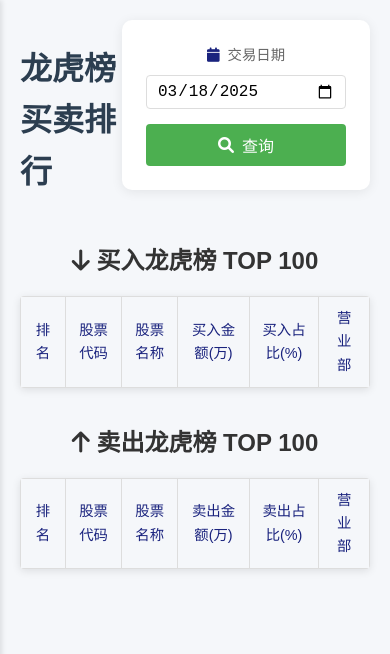
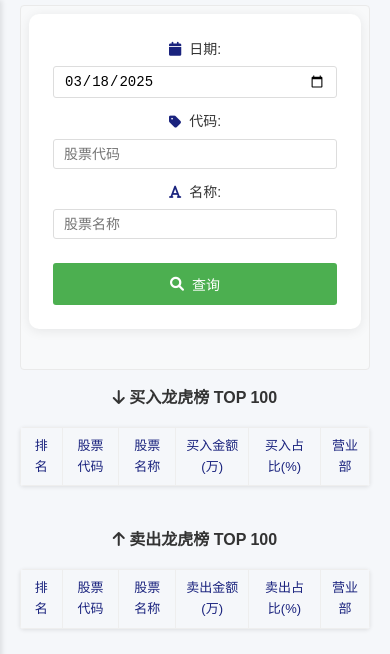
Before and after one commit to zhewenzhang/stock_research_platform, a plain HTML site: page static/top_traders.html in a window 390 px wide. Drawn offline with Linux system fonts and the light colour scheme; no server answers.

Commit message:
优化龙虎榜买卖排行页面：精简页面布局，优化筛选区域UI，增加自适应布局和更好的空间利用

```diff
--- a/static/top_traders.html
+++ b/static/top_traders.html
@@ -8,28 +8,54 @@
     <link rel="stylesheet" href="https://cdnjs.cloudflare.com/ajax/libs/font-awesome/6.0.0/css/all.min.css">
     <style>
         .page-header {
-            margin: 20px;
-            display: flex;
-            justify-content: space-between;
-            align-items: center;
+            margin: 5px 20px 10px 20px;
+            padding: 8px;
+            background-color: #f8f9fa;
+            border-radius: 4px;
+            border: 1px solid #eaeaea;
         }
 
         .filters {
             display: flex;
             align-items: center;
-            gap: 15px;
+            justify-content: space-between;
+            flex-wrap: wrap;
+            width: 100%;
+        }
+
+        .filters-left {
+            display: flex;
+            flex: 1;
+            gap: 12px;
+            flex-wrap: wrap;
         }
 
         .filter-group {
             display: flex;
             align-items: center;
-            gap: 8px;
+            gap: 6px;
+            flex: 1;
+            min-width: 180px;
+        }
+
+        .filter-group label {
+            white-space: nowrap;
+            font-size: 14px;
+            color: #333;
         }
 
         .filter-group input {
             padding: 6px 10px;
             border: 1px solid #ddd;
-            border-radius: 4px;
+            border-radius: 3px;
+            flex: 1;
+            min-width: 120px;
+            font-size: 14px;
+        }
+
+        .filter-group input:focus {
+            border-color: #4CAF50;
+            outline: none;
         }
 
         .search-btn {
@@ -37,8 +63,10 @@
             background-color: #4CAF50;
             color: white;
             border: none;
-            border-radius: 4px;
+            border-radius: 3px;
             cursor: pointer;
+            font-size: 14px;
+            min-width: 80px;
         }
 
         .search-btn:hover {
@@ -57,13 +85,14 @@
 
         .table-section h2 {
             text-align: center;
-            margin-bottom: 15px;
+            margin: 5px 0 10px 0;
+            font-size: 16px;
             color: #333;
         }
 
         .table-container {
             overflow-x: auto;
-            box-shadow: 0 2px 8px rgba(0,0,0,0.1);
+            box-shadow: 0 1px 4px rgba(0,0,0,0.1);
             border-radius: 4px;
             background-color: white;
         }
@@ -74,19 +103,24 @@
         }
 
         th, td {
-            padding: 10px 12px;
-            border: 1px solid #ddd;
+            padding: 8px 10px;
+            border: 1px solid #eee;
         }
 
         th {
             background-color: #f5f7fa;
             text-align: center;
             font-weight: 500;
+            font-size: 13px;
+        }
+
+        td {
+            font-size: 13px;
         }
 
         td:first-child {
             text-align: center;
-            width: 60px;
+            width: 50px;
         }
 
         td:nth-child(2), td:nth-child(3), td:nth-child(6) {
@@ -114,6 +148,17 @@
                 flex-direction: column;
             }
         }
+
+        @media (max-width: 768px) {
+            .filter-group {
+                min-width: 100%;
+            }
+
+            .search-btn {
+                margin-top: 8px;
+                width: 100%;
+            }
+        }
     </style>
 </head>
 <body>
@@ -121,11 +166,20 @@
 
     <div class="main-content" id="main-content">
         <div class="page-header">
-            <h1>龙虎榜买卖排行</h1>
             <div class="filters">
-                <div class="filter-group">
-                    <label><i class="fas fa-calendar"></i> 交易日期</label>
-                    <input type="date" id="dateInput">
+                <div class="filters-left">
+                    <div class="filter-group">
+                        <label><i class="fas fa-calendar"></i> 日期:</label>
+                        <input type="date" id="dateInput">
+                    </div>
+                    <div class="filter-group">
+                        <label><i class="fas fa-tag"></i> 代码:</label>
+                        <input type="text" id="stockCodeInput" placeholder="股票代码">
+                    </div>
+                    <div class="filter-group">
+                        <label><i class="fas fa-font"></i> 名称:</label>
+                        <input type="text" id="stockNameInput" placeholder="股票名称">
+                    </div>
                 </div>
                 <button class="search-btn" onclick="fetchAndDisplayData()">
                     <i class="fas fa-search"></i> 查询
--- a/static/top_traders.js
+++ b/static/top_traders.js
@@ -8,7 +8,12 @@ function formatNumber(value, decimals = 2) {
 async function fetchAndDisplayData() {
     try {
         const dateInput = document.getElementById('dateInput');
+        const stockCodeInput = document.getElementById('stockCodeInput');
+        const stockNameInput = document.getElementById('stockNameInput');
+
         const date = dateInput.value?.replace(/-/g, '');
+        const stockCode = stockCodeInput.value.trim();
+        const stockName = stockNameInput.value.trim();
 
         const response = await fetch(`/api/top_traders${date ? `?date=${date}` : ''}`);
         const result = await response.json();
@@ -19,11 +24,25 @@ async function fetchAndDisplayData() {
                 dateInput.value = result.trade_date;
             }
 
+            // 过滤数据
+            let buyData = result.data.buyData;
+            let sellData = result.data.sellData;
+
+            if (stockCode) {
+                buyData = buyData.filter(item => item.tsCode.includes(stockCode));
+                sellData = sellData.filter(item => item.tsCode.includes(stockCode));
+            }
+
+            if (stockName) {
+                buyData = buyData.filter(item => item.name && item.name.includes(stockName));
+                sellData = sellData.filter(item => item.name && item.name.includes(stockName));
+            }
+
             // 更新买入龙虎榜
-            updateTable('buyTable', result.data.buyData);
+            updateTable('buyTable', buyData);
 
             // 更新卖出龙虎榜
-            updateTable('sellTable', result.data.sellData, false);
+            updateTable('sellTable', sellData, false);
         } else {
             alert('获取数据失败：' + result.message);
         }
@@ -45,12 +64,12 @@ function updateTable(tableId, data, isBuy = true) {
         return;
     }
 
-    data.forEach(item => {
+    data.forEach((item, index) => {
         const row = document.createElement('tr');
 
         if (isBuy) {
             row.innerHTML = `
-                <td>${item.rank}</td>
+                <td>${index + 1}</td>
                 <td>${item.tsCode}</td>
                 <td>${item.name || '-'}</td>
                 <td>${formatNumber(item.buyAmount)}</td>
@@ -59,7 +78,7 @@ function updateTable(tableId, data, isBuy = true) {
             `;
         } else {
             row.innerHTML = `
-                <td>${item.rank}</td>
+                <td>${index + 1}</td>
                 <td>${item.tsCode}</td>
                 <td>${item.name || '-'}</td>
                 <td>${formatNumber(item.sellAmount)}</td>
@@ -83,6 +102,21 @@ document.addEventListener('DOMContentLoaded', function() {
     const dateInput = document.getElementById('dateInput');
     dateInput.value = `${year}-${month}-${day}`;
 
+    // 给筛选框添加回车事件
+    const inputs = [
+        document.getElementById('dateInput'),
+        document.getElementById('stockCodeInput'),
+        document.getElementById('stockNameInput')
+    ];
+
+    inputs.forEach(input => {
+        input.addEventListener('keypress', function(e) {
+            if (e.key === 'Enter') {
+                fetchAndDisplayData();
+            }
+        });
+    });
+
     // 加载数据
     fetchAndDisplayData();
 });
```
